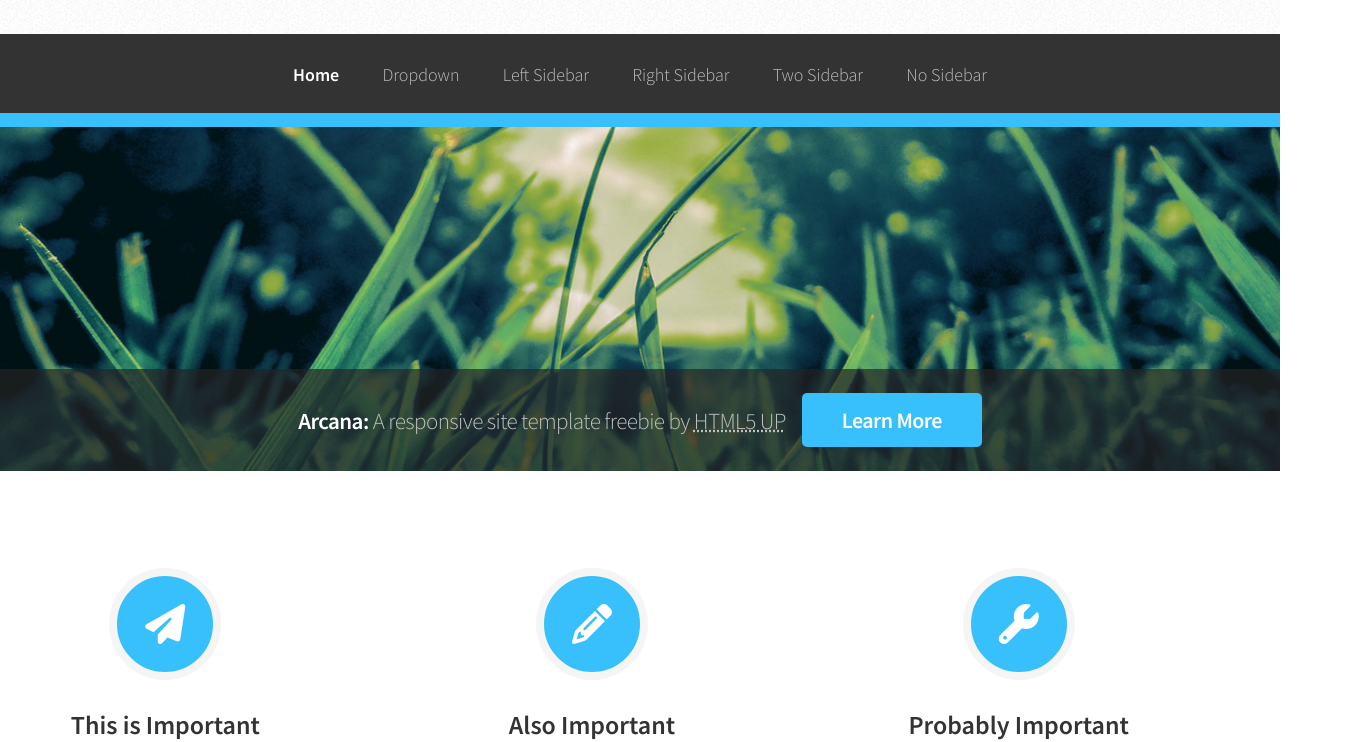
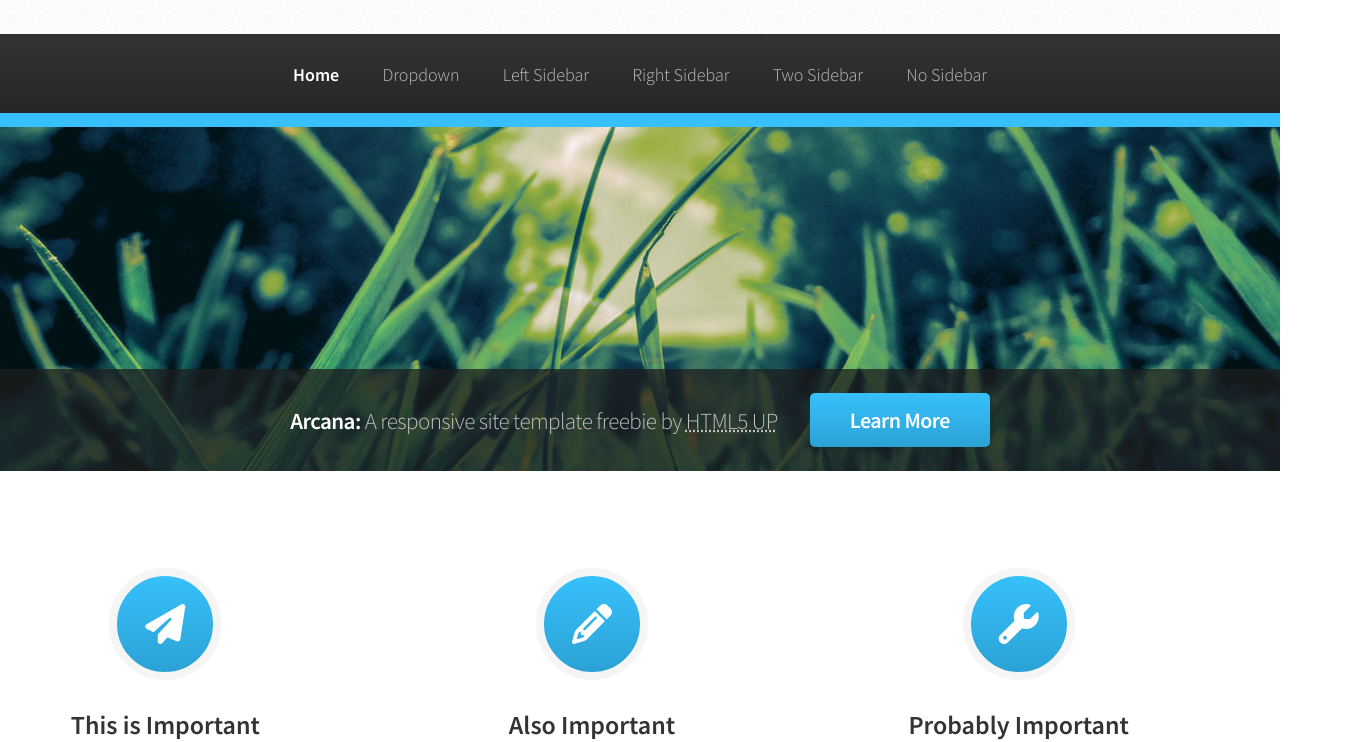
Before and after one commit to Morta-Fontanella/ArcanaResponsive, a plain HTML site: page index.html in a window 1280 px wide. Shown: the part 71-813 px from the top of the page, 1360 px wide, since content can reach past the window. Drawn offline with nearby package versions, Linux system fonts and the light colour scheme.

Commit message:
ArcRes: Fixed flat colours to gradient colours

```diff
--- a/css/style.css
+++ b/css/style.css
@@ -55,7 +55,7 @@
 }
 
 .nav{
-    background: #333;
+    background: linear-gradient(180deg, rgba(51,51,51,1) 0%, rgba(38,38,38,1) 100%);
     display: flex;
     flex-direction: column;
     align-items: center;
@@ -127,7 +127,7 @@
 .imgoverlay {
     width: 100%;
     height: 9.5em;
-    background: rgba(36, 36, 36, 0.692);
+    background: rgba(29, 29, 29, 0.74);
     z-index: 2;
     display: flex;
     flex-direction: column;
@@ -171,9 +171,9 @@
 }
 
 .learnmore {
-    margin-left: 1em;
-    padding: 1.3em 3.2em 1.3em 3.2em;
-    background-color: #37c0fb;
+    margin-left: 2em;
+    padding: 1.2em 3.2em 1.2em 3.2em;
+    background: linear-gradient(180deg, rgba(55,192,251,1) 0%, rgba(43,162,213,1) 100%);
     border-radius: 5px;
     cursor: pointer;
     transition: color 0.5s
@@ -184,7 +184,7 @@
 }
 
 .learnmore:hover{
-    background-color: #51c9fc;
+    background: #51c9fc;
 }
 
 /*#endregion Banner*/
@@ -196,7 +196,6 @@
     align-items: center;
     justify-content: center;
     width: 100%;
-    height: 33.5rem;
 }
 
 .importantboxcontainer{
@@ -207,6 +206,7 @@
     width: 100%;
     --important-box-rem: 23.5rem;
     height: var(--important-box-rem);
+    padding: 5rem 5rem;
 }
 
 .importantbox{
@@ -221,7 +221,7 @@
 }
 
 .fontawesomecircle{
-    background: #37c0fb;
+    background: linear-gradient(180deg, rgba(55,192,251,1) 0%, rgba(43,162,213,1) 100%);
     border-radius: 100px;
     border: 8px solid rgb(245, 245, 245);
     display: flex;
```
